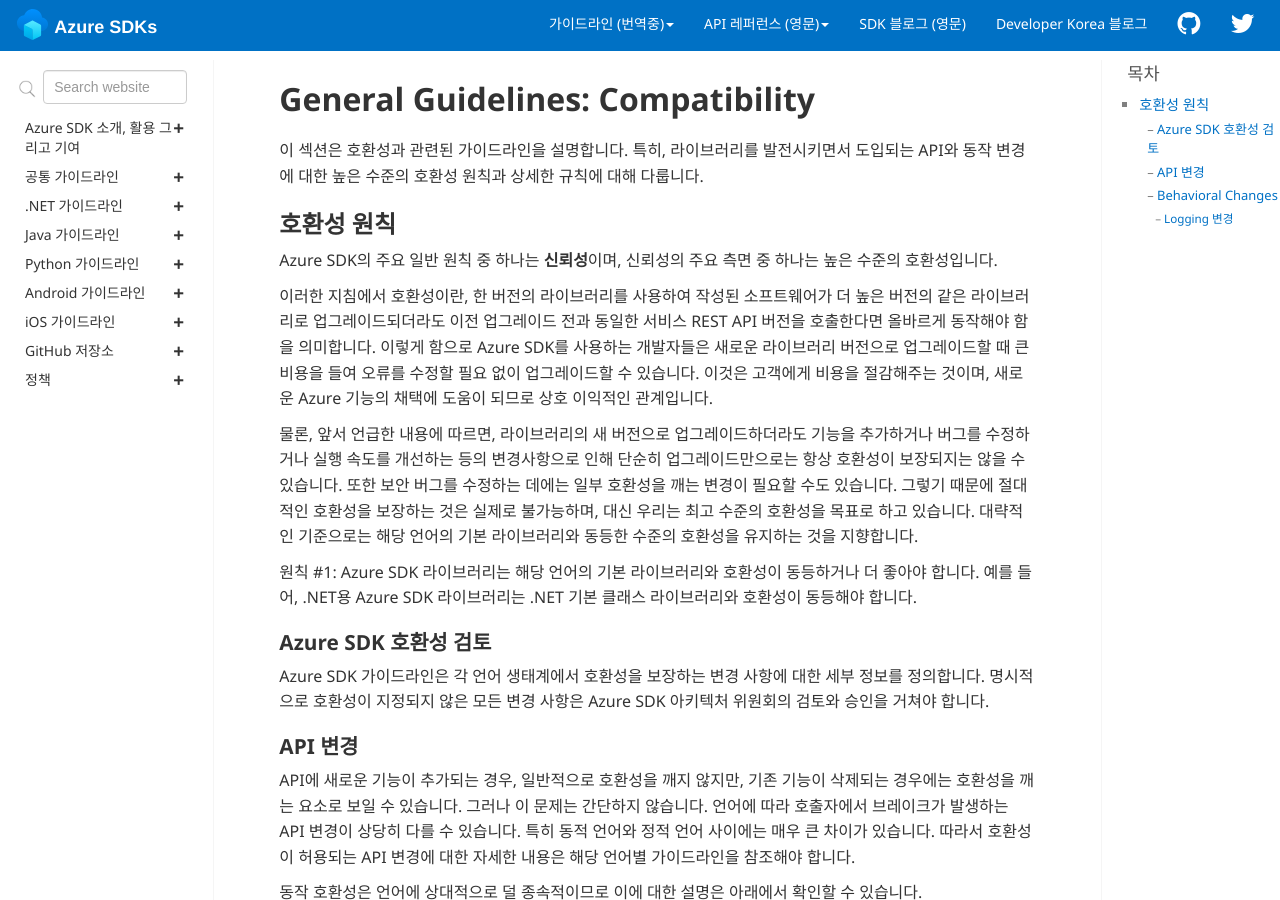
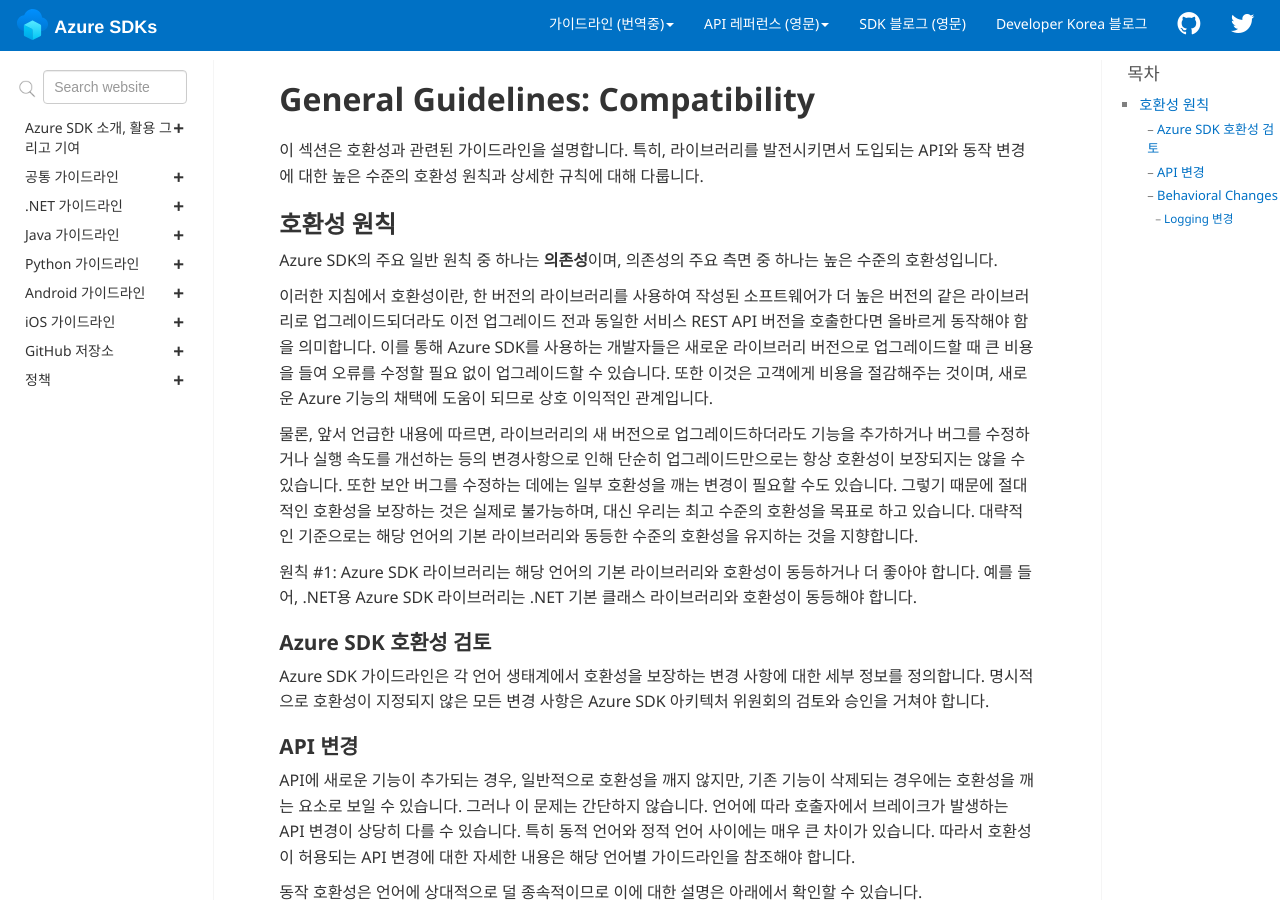
Before and after one commit to Azure/azure-sdk-korean, a Jekyll site: the page built from docs/general/compatibility.md, in a window 1280 px wide and 900 px high. Built offline with Jekyll 4.4.1, drawn with Linux system fonts in a browser that asks for light colours; comment, search, counter and statistics services are not loaded.

Commit message:
신뢰성 -> 의존성

```diff
--- a/docs/general/compatibility.md
+++ b/docs/general/compatibility.md
@@ -9,11 +9,11 @@ sidebar: general_sidebar
 이 섹션은 호환성과 관련된 가이드라인을 설명합니다. 특히, 라이브러리를 발전시키면서 도입되는 API와 동작 변경에 대한 높은 수준의 호환성 원칙과 상세한 규칙에 대해 다룹니다.
 
 ## 호환성 원칙
-Azure SDK의 주요 일반 원칙 중 하나는 **신뢰성**이며, 신뢰성의 주요 측면 중 하나는 높은 수준의 호환성입니다.
+Azure SDK의 주요 일반 원칙 중 하나는 **의존성**이며, 의존성의 주요 측면 중 하나는 높은 수준의 호환성입니다.
 
 이러한 지침에서 호환성이란, 한 버전의 라이브러리를 사용하여 작성된 소프트웨어가 더 높은 버전의 같은 라이브러리로 업그레이드되더라도 이전 업그레이드 전과 동일한 서비스 REST API 버전을 호출한다면 올바르게 동작해야 함을 의미합니다.
-이렇게 함으로 Azure SDK를 사용하는 개발자들은 새로운 라이브러리 버전으로 업그레이드할 때 큰 비용을 들여 오류를 수정할 필요 없이 업그레이드할 수 있습니다.
-이것은 고객에게 비용을 절감해주는 것이며, 새로운 Azure 기능의 채택에 도움이 되므로 상호 이익적인 관계입니다.
+이를 통해 Azure SDK를 사용하는 개발자들은 새로운 라이브러리 버전으로 업그레이드할 때 큰 비용을 들여 오류를 수정할 필요 없이 업그레이드할 수 있습니다.
+또한 이것은 고객에게 비용을 절감해주는 것이며, 새로운 Azure 기능의 채택에 도움이 되므로 상호 이익적인 관계입니다.
 
 물론, 앞서 언급한 내용에 따르면, 라이브러리의 새 버전으로 업그레이드하더라도 기능을 추가하거나 버그를 수정하거나 실행 속도를 개선하는 등의 변경사항으로 인해 단순히 업그레이드만으로는 항상 호환성이 보장되지는 않을 수 있습니다. 또한 보안 버그를 수정하는 데에는 일부 호환성을 깨는 변경이 필요할 수도 있습니다. 그렇기 때문에 절대적인 호환성을 보장하는 것은 실제로 불가능하며, 대신 우리는 최고 수준의 호환성을 목표로 하고 있습니다. 대략적인 기준으로는 해당 언어의 기본 라이브러리와 동등한 수준의 호환성을 유지하는 것을 지향합니다.
 
```
